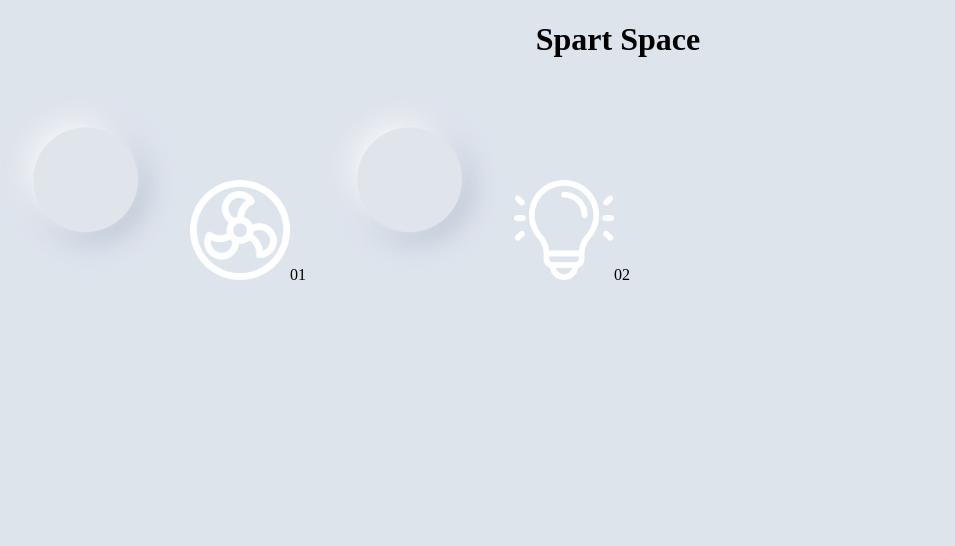
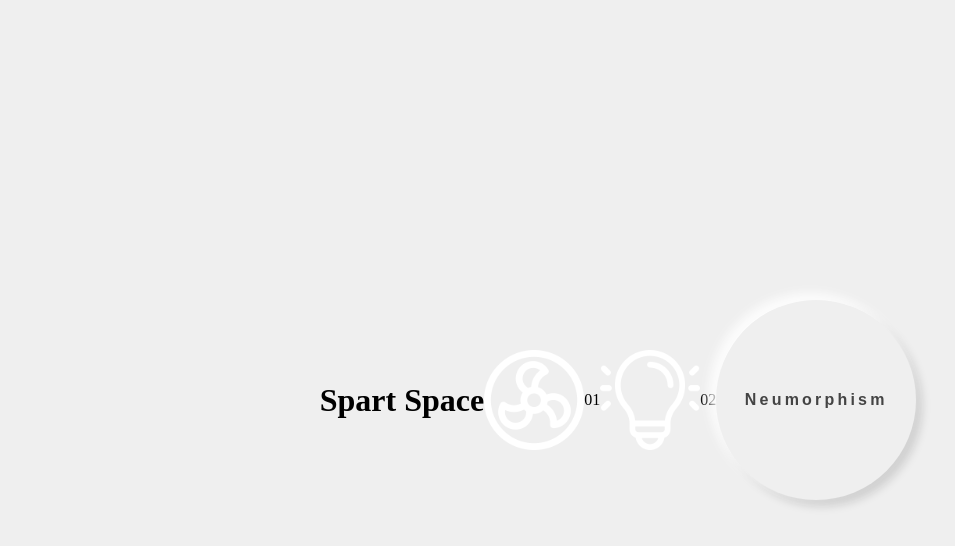
Before and after one commit to saptarshibhosale604/SmartSpaceWebApp, a plain HTML site: page index.html in a window 1280 px wide. Shown: the whole page, without its empty margins (22-977 px from the left). Drawn offline with Linux system fonts and the light colour scheme.

Commit message:
Add files via upload

```diff
--- a/index.html
+++ b/index.html
@@ -2,8 +2,9 @@
 <html>
 <head>
   <title> Smart Space</title>
+<link rel="stylesheet" href="style.css">
 </head>
-<body style="background-color: #dee4ec;">
+<body>
   <h1><center>Spart Space</center></h1>
 <!--
   <img id="myImage" src="ButtonCircuilar.png" alt="Image03" width="200">
@@ -15,15 +16,15 @@
   </img> -->
 
   <!-- Fan Button -->
-  <img class="device-button" src="ButtonCircuilar.png" alt="Fan Button" width="200"
-  data-load-num="3" data-load-status="1">
+  <img class="button" data-load-num="3" data-load-status="1">
   <img src="IconFan05.png" alt="Fan Icon" width="100">01
 
   <!-- Tube Button -->
-  <img class="device-button" src="ButtonCircuilar.png" alt="Tube Button" width="200"
-  data-load-num="3" data-load-status="0">
+  <img class="button" data-load-num="3" data-load-status="0">
   <img src="IconTube05.png" alt="Tube Icon" width="100">02
 
+
+<button>Neumorphism</button>
 </body>
 <!-- <script>
   const img = document.getElementById("myImage");
--- /dev/null
+++ b/style.css
@@ -0,0 +1,36 @@
+body {
+  display: flex;
+  justify-content: center;
+  align-items: center;
+  min-height: 100vh;
+  margin: 0;
+  background: #efefef;
+  /*background-color: #dee4ec;*/
+}
+button {
+	height:200px;
+	width:200px;
+	border-radius:50%;
+/*   padding: 1.5em 5em; */
+  background: #efefef;
+  border: none;
+/*   border-radius: .5rem; */
+  color: #444;
+  font-size: 1rem;
+  font-weight: 700;
+  letter-spacing: .2rem;
+  text-align: center;
+  outline: none;
+  cursor: pointer;
+  transition: .2s ease-in-out;
+  box-shadow: -6px -6px 14px rgba(255, 255, 255, .7),
+              -6px -6px 10px rgba(255, 255, 255, .5),
+              6px 6px 8px rgba(255, 255, 255, .075),
+              6px 6px 10px rgba(0, 0, 0, .15);
+}
+button:active {
+  box-shadow: inset -2px -2px 6px rgba(255, 255, 255, .7),
+              inset -2px -2px 4px rgba(255, 255, 255, .5),
+              inset 2px 2px 2px rgba(255, 255, 255, .075),
+              inset 2px 2px 4px rgba(0, 0, 0, .15);
+}
```
